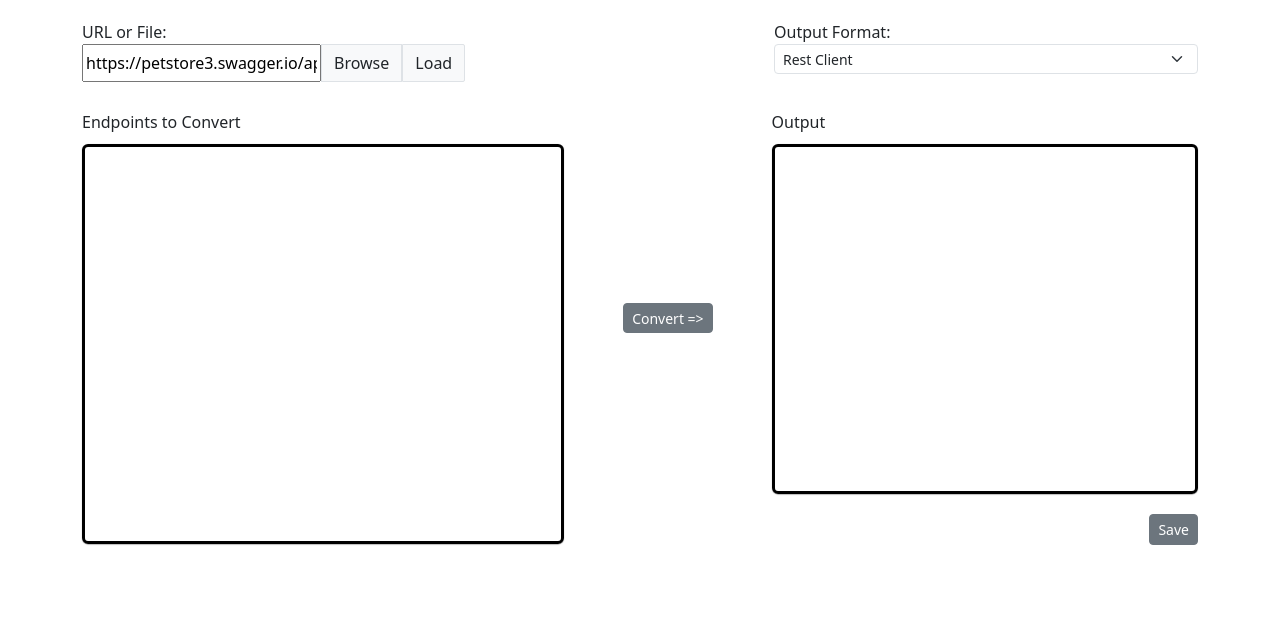
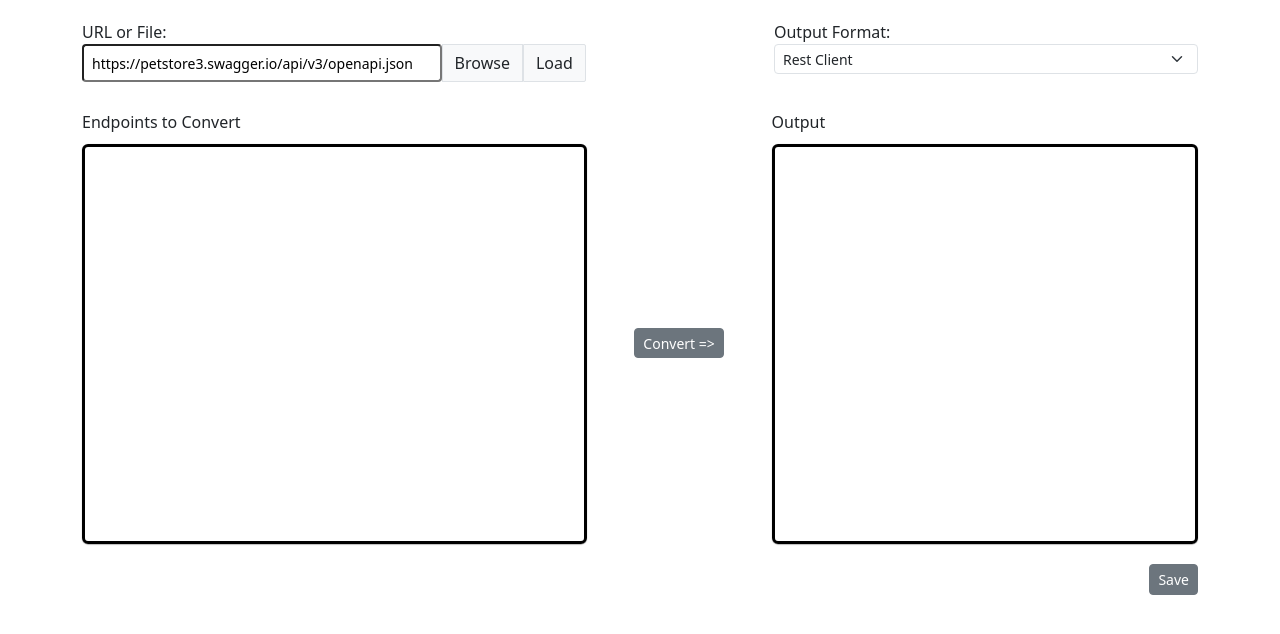
Before and after one commit to pngan/RestAssured, a React (Create React App) app: page / in a window 1280 px wide. Shown: the top 634 px of the page. Built offline with nearby package versions, Linux system fonts and the light colour scheme.

Commit message:
Fix source input styling

```diff
--- a/src/Components/Output.js
+++ b/src/Components/Output.js
@@ -10,7 +10,7 @@ const Wrapper = styled.section`
 const Content = styled(DataWindow)`
   padding: 4em;
   width: 100%;
-  height: 350px;
+  height: 400px;
   box-shadow: 0px 0.5px 1px #888888;
   border-radius: 6px;
   margin-top: 10px;
--- a/src/Components/SourceInputSelection.js
+++ b/src/Components/SourceInputSelection.js
@@ -13,14 +13,12 @@ const FileInput = styled.input`
   display: none;
 `
 const SourceInput = styled.input`
-  flex-basis: 50px;
 `
 
 const InputButtonWrapper = styled.div`
+  position: relative;
   display: flex;
-  text-align: left;
   width: 100%;
-  box-sizing: border-box;
 `
 
 const SourceInputSelection = (props) => {
@@ -53,8 +51,8 @@ const SourceInputSelection = (props) => {
   return (
     <InputWrapper>
       <Label>URL or File:</Label>
-      <InputButtonWrapper>
-        <SourceInput className='form-form-control-sm' type='text' onChange={updateSourceValue} value={fileOrUrl} />
+      <InputButtonWrapper >
+        <SourceInput className='input-group form-control-sm' type='text' onChange={updateSourceValue} value={fileOrUrl} />
         <FileInput onChange={fileInputSelection} type={'file'} ref={inputElement} />
         <BrowseButton className="input-group-text btn-outline-secondary btn-sm" onClick={fileUploadSelect}>Browse</BrowseButton>
         <LoadButton className="input-group-text btn-outline-secondary btn-sm" type="button" onClick={loadOpenApiContent}>Load</LoadButton>
--- a/src/styles/sharedStyles.js
+++ b/src/styles/sharedStyles.js
@@ -12,12 +12,12 @@ export const InputWrapper = styled.div`
 `
 
 export const LeftCol = styled.div`
-  width: 45%;
+  width: 47%;
   padding-right: 20px;
 `;
 
 export const CenterCol = styled.div`
-  width: 15%;
+  width: 13%;
 `;
 
 export const RightCol = styled.div`
```
